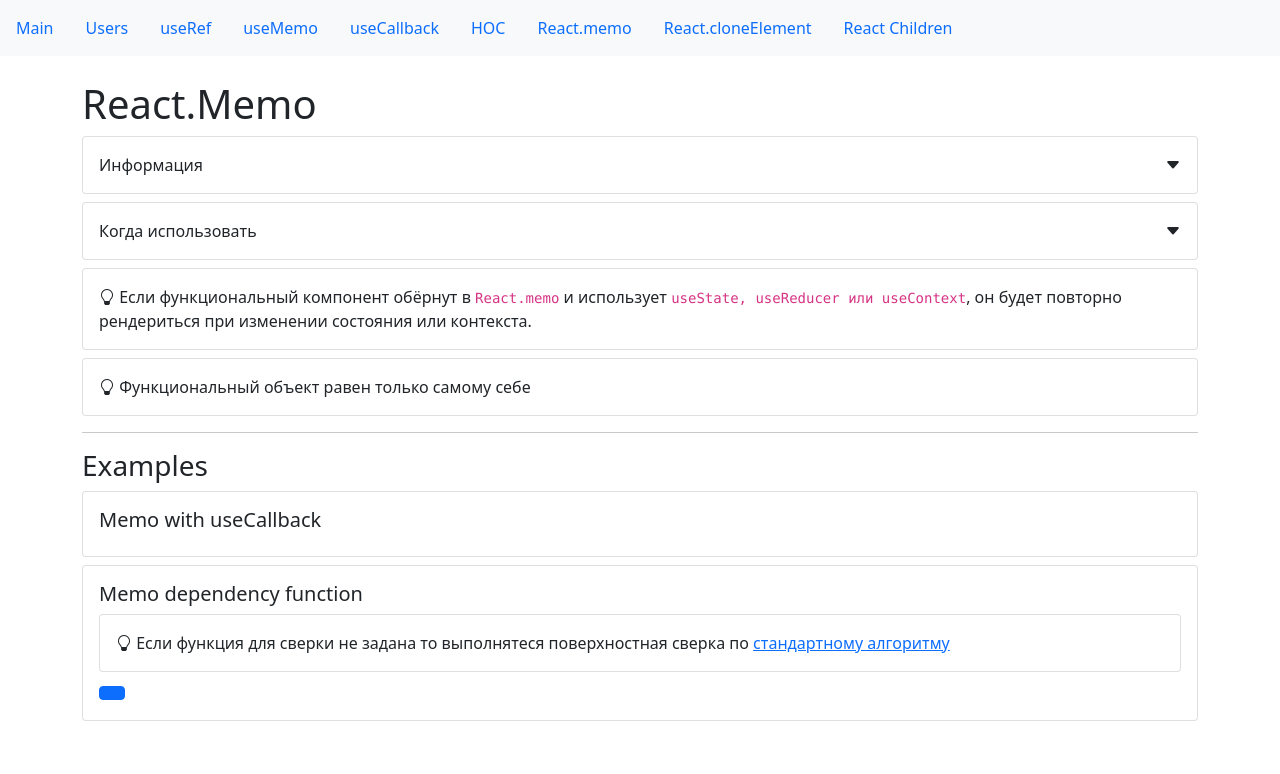
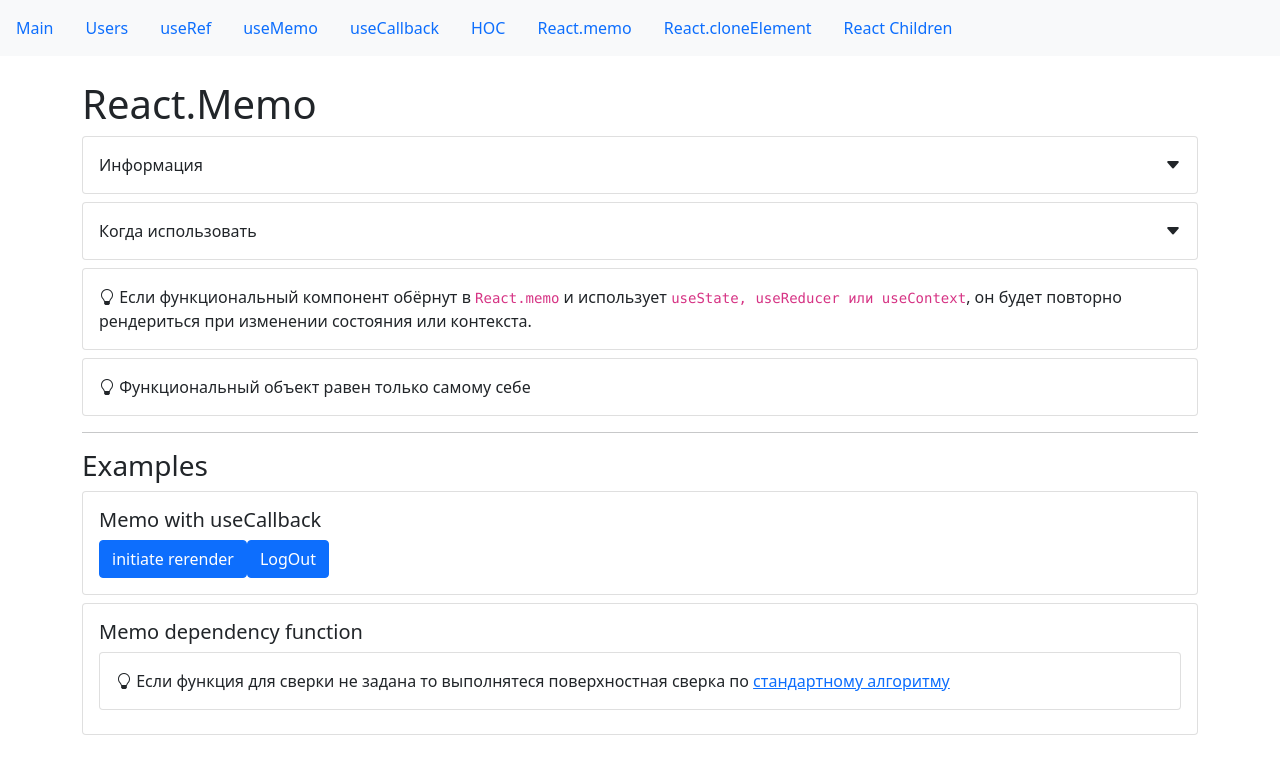
Before and after one commit to Yupiter78/advanced_hooks_-_basic_optimization, a React (Create React App) app: page /memo in a window 1280 px wide. Shown: the top 774 px of the page. Built offline with nearby package versions, Linux system fonts and the light colour scheme.

Commit message:
advanced_hooks react.memo_part_2__6

```diff
--- a/src/app/components/examples/memo/memoDependencyFunctionExample.jsx
+++ b/src/app/components/examples/memo/memoDependencyFunctionExample.jsx
@@ -1,24 +1,5 @@
-import React, { useEffect } from "react";
-import PropTypes from "prop-types";
-
-const LogOutButton = ({ onLogOut }) => {
-    useEffect(() => {
-        console.log("render button");
-    });
-    return (
-        <button className="btn btn-primary" onClick={onLogOut}>
-            {" "}
-        </button>
-    );
-};
-LogOutButton.propTypes = {
-    onLogOut: PropTypes.func
-};
 const MemoDependencyFunctionExample = (props) => {
-    const handleLogOut = () => {
-        localStorage.removeItem("auth");
-    };
-    return <LogOutButton onLogOut={handleLogOut} />;
+    return null;
 };
 
 export default MemoDependencyFunctionExample;
--- a/src/app/components/examples/memo/memoWithUseCallbackExample.jsx
+++ b/src/app/components/examples/memo/memoWithUseCallbackExample.jsx
@@ -1,5 +1,42 @@
+import React, { useEffect, useState, useCallback } from "react";
+import PropTypes from "prop-types";
+
+const LogOutButton = ({ onLogOut }) => {
+    useEffect(() => {
+        console.log("render button");
+    });
+    return (
+        <button className="btn btn-primary" onClick={onLogOut}>
+            LogOut
+        </button>
+    );
+};
+LogOutButton.propTypes = {
+    onLogOut: PropTypes.func
+};
+
+function areEqual(prevState, nextState) {
+    return prevState.onLogOut === nextState.onLogOut;
+}
+
+const MemoizedLogOutButton = React.memo(LogOutButton, areEqual);
+
 const MemoWithUseCallbackExample = (props) => {
-    return null;
+    const [state, setState] = useState(false);
+    const handleLogOut = useCallback(() => {
+        localStorage.removeItem("auth");
+    }, [props]);
+    return (
+        <>
+            <button
+                className="btn btn-primary"
+                onClick={() => setState(!state)}
+            >
+                initiate rerender
+            </button>
+            <MemoizedLogOutButton onLogOut={handleLogOut} />
+        </>
+    );
 };
 
 export default MemoWithUseCallbackExample;
```
Also changed, not shown: .eslintrc.js.
